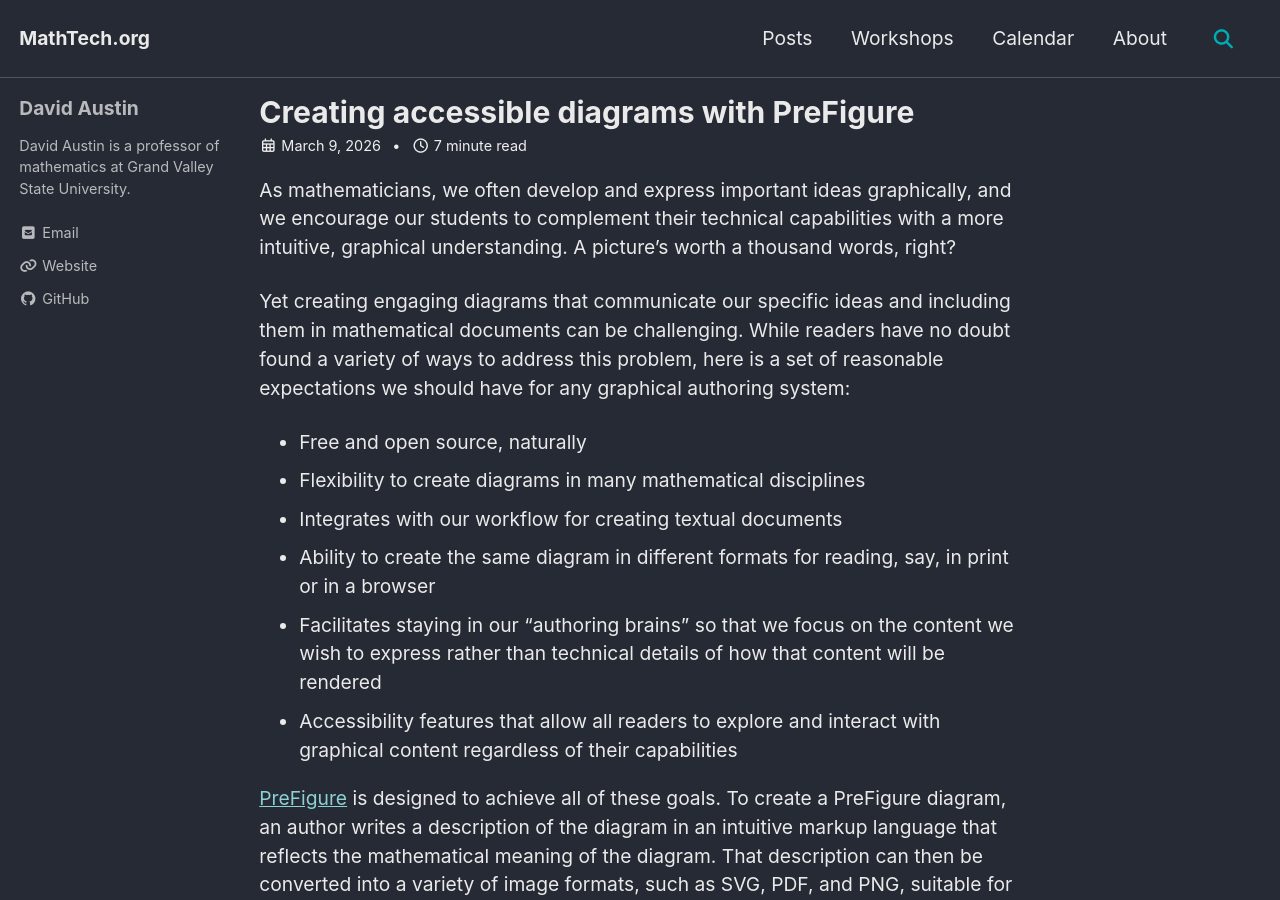
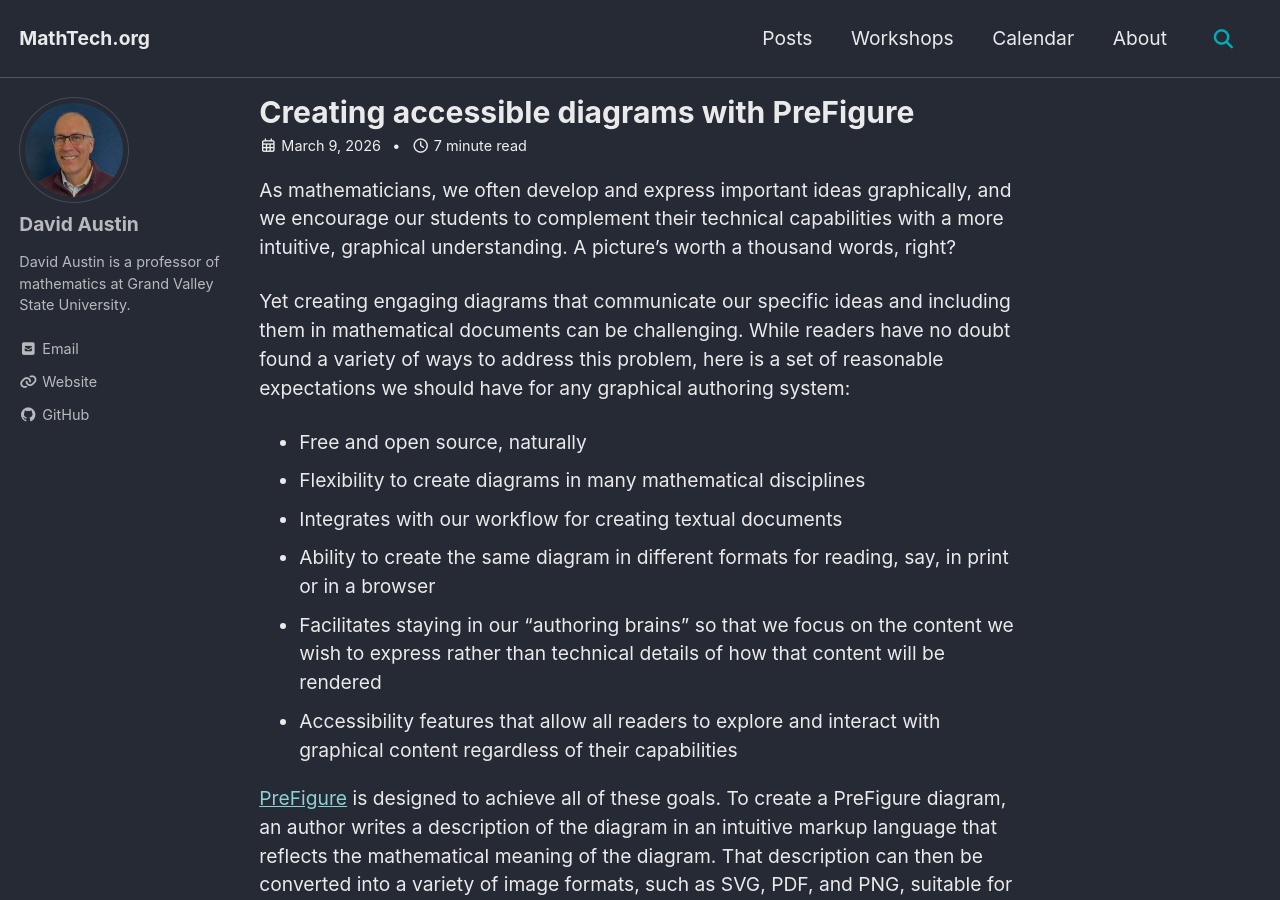
Before and after one commit to mathtechorg/mathtechorg.github.io, a Jekyll site: the page built from _posts/2026-03-09-prefigure.md, in a window 1280 px wide and 900 px high. Built offline with Jekyll 4.4.1, drawn with Linux system fonts in a browser that asks for light colours; cached includes are drawn as plain includes; comment, search, counter and statistics services are not loaded.

Commit message:
added avatar

```diff
--- a/_data/authors.yml
+++ b/_data/authors.yml
@@ -146,6 +146,7 @@
 David Austin:
   name        : "David Austin"
   bio         : "David Austin is a professor of mathematics at Grand Valley State University."
+  avatar      : "/assets/images/bio-austin.jpg"
   links:
     - label: "Email"
       icon: "fas fa-fw fa-envelope-square"
```
